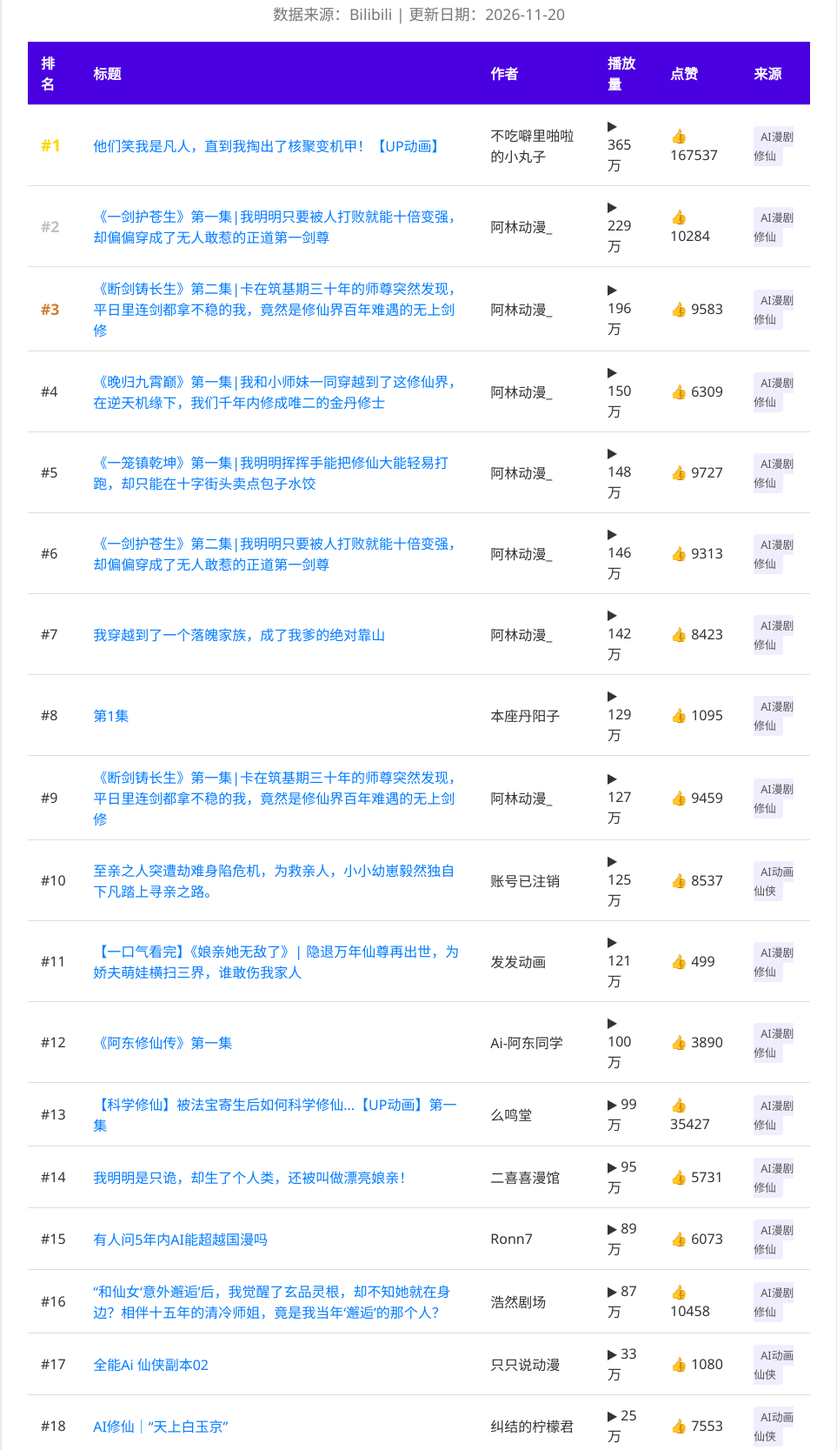
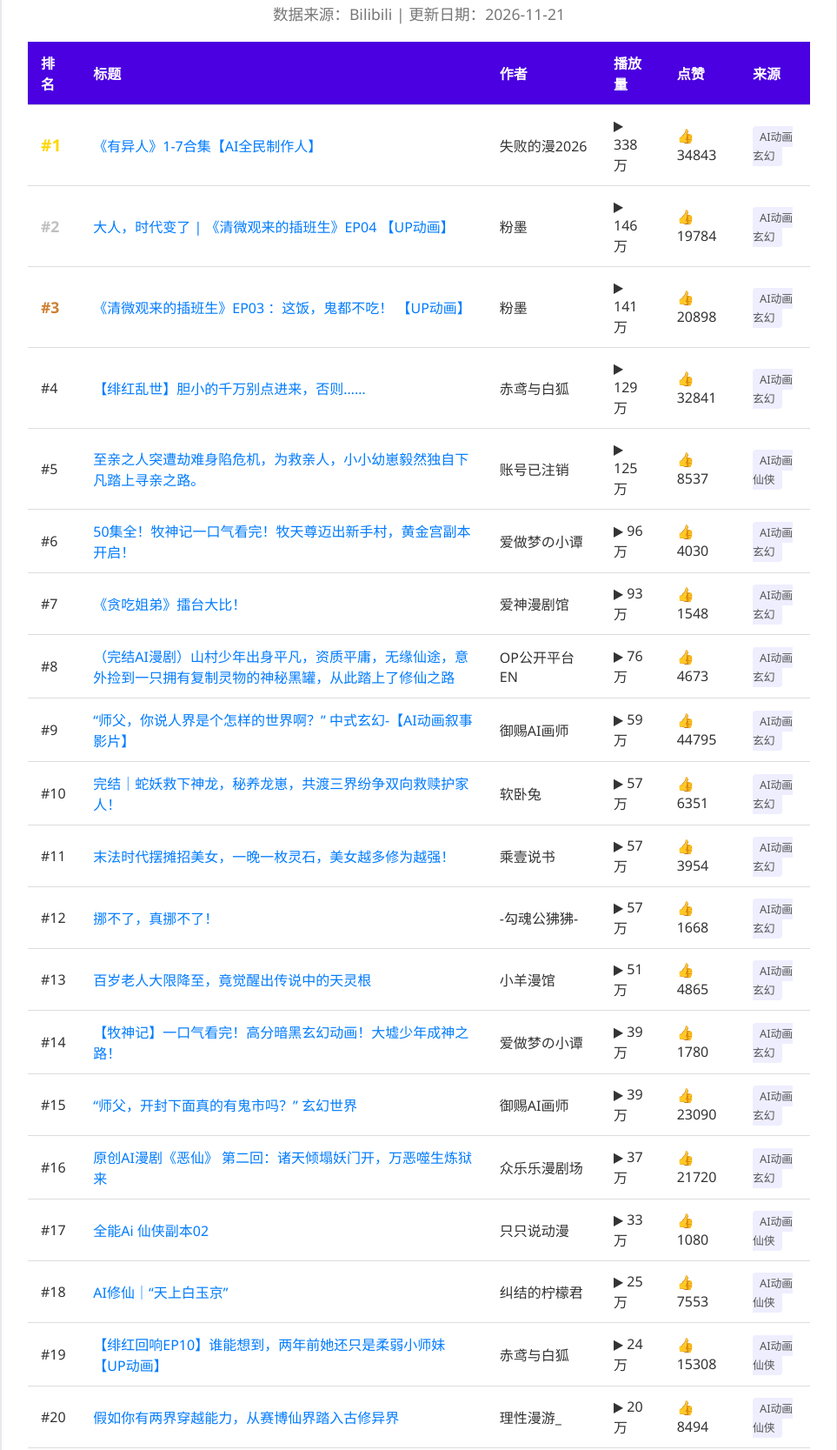
Before and after one commit to SisiSpirit/ai-comic-rank, a plain HTML site: page index.html in a window 1280 px wide. Shown: the part 153-1820 px from the top of the page at 87% size, without its empty margins (158-1121 px from the left). Drawn offline with Linux system fonts and the light colour scheme.

Commit message:
Auto-update rank data 2026-11-21

```diff
--- a/index.html
+++ b/index.html
@@ -4,7 +4,7 @@
     <head>
         <meta charset="UTF-8">
         <meta name="viewport" content="width=device-width, initial-scale=1.0">
-        <title>AI漫剧每日排行榜 (更新于 2026-11-20)</title>
+        <title>AI漫剧每日排行榜 (更新于 2026-11-21)</title>
         <style>
             body { font-family: 'Segoe UI', Tahoma, Geneva, Verdana, sans-serif; background-color: #f4f4f9; color: #333; margin: 0; padding: 20px; }
             .container { max-width: 900px; margin: auto; background: white; padding: 30px; border-radius: 12px; box-shadow: 0 4px 15px rgba(0,0,0,0.1); }
@@ -25,7 +25,7 @@
     <body>
         <div class="container">
             <h1>🎬 AI玄幻/仙侠漫剧排行榜</h1>
-            <div class="date">数据来源：Bilibili | 更新日期：2026-11-20</div>
+            <div class="date">数据来源：Bilibili | 更新日期：2026-11-21</div>
             <table>
                 <thead>
                     <tr>
@@ -41,87 +41,42 @@
 
                     <tr>
                         <td class="rank-1">#1</td>
-                        <td><a href="https://www.bilibili.com/video/BV1oKAZzLEHm" target="_blank">他们笑我是凡人，直到我掏出了核聚变机甲！【UP动画】</a></td>
-                        <td>不吃噼里啪啦的小丸子</td>
-                        <td>▶ 365万</td>
-                        <td>👍 167537</td>
-                        <td><span class="tag">AI漫剧 修仙</span></td>
+                        <td><a href="https://www.bilibili.com/video/BV1srp76mEcj" target="_blank">《有异人》1-7合集【AI全民制作人】</a></td>
+                        <td>失败的漫2026</td>
+                        <td>▶ 338万</td>
+                        <td>👍 34843</td>
+                        <td><span class="tag">AI动画 玄幻</span></td>
                     </tr>
 
                     <tr>
                         <td class="rank-2">#2</td>
-                        <td><a href="https://www.bilibili.com/video/BV1MnVh6MEuY" target="_blank">《一剑护苍生》第一集|我明明只要被人打败就能十倍变强，却偏偏穿成了无人敢惹的正道第一剑尊</a></td>
-                        <td>阿林动漫_</td>
-                        <td>▶ 229万</td>
-                        <td>👍 10284</td>
-                        <td><span class="tag">AI漫剧 修仙</span></td>
+                        <td><a href="https://www.bilibili.com/video/BV1kyW26wEV3" target="_blank">大人，时代变了 | 《清微观来的插班生》EP04 【UP动画】</a></td>
+                        <td>粉墨</td>
+                        <td>▶ 146万</td>
+                        <td>👍 19784</td>
+                        <td><span class="tag">AI动画 玄幻</span></td>
                     </tr>
 
                     <tr>
                         <td class="rank-3">#3</td>
-                        <td><a href="https://www.bilibili.com/video/BV1c7E96KE4m" target="_blank">《断剑铸长生》第二集|卡在筑基期三十年的师尊突然发现，平日里连剑都拿不稳的我，竟然是修仙界百年难遇的无上剑修</a></td>
-                        <td>阿林动漫_</td>
-                        <td>▶ 196万</td>
-                        <td>👍 9583</td>
-                        <td><span class="tag">AI漫剧 修仙</span></td>
+                        <td><a href="https://www.bilibili.com/video/BV1nHxv6KELZ" target="_blank">《清微观来的插班生》EP03 ：这饭，鬼都不吃！ 【UP动画】</a></td>
+                        <td>粉墨</td>
+                        <td>▶ 141万</td>
+                        <td>👍 20898</td>
+                        <td><span class="tag">AI动画 玄幻</span></td>
                     </tr>
 
                     <tr>
                         <td class="">#4</td>
-                        <td><a href="https://www.bilibili.com/video/BV1DFjn6DEgv" target="_blank">《晚归九霄巅》第一集|我和小师妹一同穿越到了这修仙界，在逆天机缘下，我们千年内修成唯二的金丹修士</a></td>
-                        <td>阿林动漫_</td>
-                        <td>▶ 150万</td>
-                        <td>👍 6309</td>
-                        <td><span class="tag">AI漫剧 修仙</span></td>
+                        <td><a href="https://www.bilibili.com/video/BV1XmdgBxEMM" target="_blank">【绯红乱世】胆小的千万别点进来，否则……</a></td>
+                        <td>赤鸢与白狐</td>
+                        <td>▶ 129万</td>
+                        <td>👍 32841</td>
+                        <td><span class="tag">AI动画 玄幻</span></td>
                     </tr>
 
                     <tr>
                         <td class="">#5</td>
-                        <td><a href="https://www.bilibili.com/video/BV1JTVq6gE6s" target="_blank">《一笼镇乾坤》第一集|我明明挥挥手能把修仙大能轻易打跑，却只能在十字街头卖点包子水饺</a></td>
-                        <td>阿林动漫_</td>
-                        <td>▶ 148万</td>
-                        <td>👍 9727</td>
-                        <td><span class="tag">AI漫剧 修仙</span></td>
-                    </tr>
-
-                    <tr>
-                        <td class="">#6</td>
-                        <td><a href="https://www.bilibili.com/video/BV1MnVh6TEcW" target="_blank">《一剑护苍生》第二集|我明明只要被人打败就能十倍变强，却偏偏穿成了无人敢惹的正道第一剑尊</a></td>
-                        <td>阿林动漫_</td>
-                        <td>▶ 146万</td>
-                        <td>👍 9313</td>
-                        <td><span class="tag">AI漫剧 修仙</span></td>
-                    </tr>
-
-                    <tr>
-                        <td class="">#7</td>
-                        <td><a href="https://www.bilibili.com/video/BV1rqRQBnEjJ" target="_blank">我穿越到了一个落魄家族，成了我爹的绝对靠山</a></td>
-                        <td>阿林动漫_</td>
-                        <td>▶ 142万</td>
-                        <td>👍 8423</td>
-                        <td><span class="tag">AI漫剧 修仙</span></td>
-                    </tr>
-
-                    <tr>
-                        <td class="">#8</td>
-                        <td><a href="https://www.bilibili.com/video/BV1oVhW6zE5P" target="_blank">第1集</a></td>
-                        <td>本座丹阳子</td>
-                        <td>▶ 129万</td>
-                        <td>👍 1095</td>
-                        <td><span class="tag">AI漫剧 修仙</span></td>
-                    </tr>
-
-                    <tr>
-                        <td class="">#9</td>
-                        <td><a href="https://www.bilibili.com/video/BV1STE56zE4Y" target="_blank">《断剑铸长生》第一集|卡在筑基期三十年的师尊突然发现，平日里连剑都拿不稳的我，竟然是修仙界百年难遇的无上剑修</a></td>
-                        <td>阿林动漫_</td>
-                        <td>▶ 127万</td>
-                        <td>👍 9459</td>
-                        <td><span class="tag">AI漫剧 修仙</span></td>
-                    </tr>
-
-                    <tr>
-                        <td class="">#10</td>
                         <td><a href="https://www.bilibili.com/video/BV146MQ6jE5z" target="_blank">至亲之人突遭劫难身陷危机，为救亲人，小小幼崽毅然独自下凡踏上寻亲之路。</a></td>
                         <td>账号已注销</td>
                         <td>▶ 125万</td>
@@ -130,57 +85,102 @@
                     </tr>
 
                     <tr>
+                        <td class="">#6</td>
+                        <td><a href="https://www.bilibili.com/video/BV1K2n3zVEEP" target="_blank">50集全！牧神记一口气看完！牧天尊迈出新手村，黄金宫副本开启！</a></td>
+                        <td>爱做梦の小谭</td>
+                        <td>▶ 96万</td>
+                        <td>👍 4030</td>
+                        <td><span class="tag">AI动画 玄幻</span></td>
+                    </tr>
+
+                    <tr>
+                        <td class="">#7</td>
+                        <td><a href="https://www.bilibili.com/video/BV1NUDZBYECc" target="_blank">《贪吃姐弟》擂台大比！</a></td>
+                        <td>爱神漫剧馆</td>
+                        <td>▶ 93万</td>
+                        <td>👍 1548</td>
+                        <td><span class="tag">AI动画 玄幻</span></td>
+                    </tr>
+
+                    <tr>
+                        <td class="">#8</td>
+                        <td><a href="https://www.bilibili.com/video/BV14BYJ69E6B" target="_blank">（完结AI漫剧）山村少年出身平凡，资质平庸，无缘仙途，意外捡到一只拥有复制灵物的神秘黑罐，从此踏上了修仙之路</a></td>
+                        <td>OP公开平台EN</td>
+                        <td>▶ 76万</td>
+                        <td>👍 4673</td>
+                        <td><span class="tag">AI动画 玄幻</span></td>
+                    </tr>
+
+                    <tr>
+                        <td class="">#9</td>
+                        <td><a href="https://www.bilibili.com/video/BV1DDNizQE9c" target="_blank">“师父，你说人界是个怎样的世界啊？” 中式玄幻-【AI动画叙事影片】</a></td>
+                        <td>御赐AI画师</td>
+                        <td>▶ 59万</td>
+                        <td>👍 44795</td>
+                        <td><span class="tag">AI动画 玄幻</span></td>
+                    </tr>
+
+                    <tr>
+                        <td class="">#10</td>
+                        <td><a href="https://www.bilibili.com/video/BV14Dnm6KEiy" target="_blank">完结｜蛇妖救下神龙，秘养龙崽，共渡三界纷争双向救赎护家人！</a></td>
+                        <td>软卧兔</td>
+                        <td>▶ 57万</td>
+                        <td>👍 6351</td>
+                        <td><span class="tag">AI动画 玄幻</span></td>
+                    </tr>
+
+                    <tr>
                         <td class="">#11</td>
-                        <td><a href="https://www.bilibili.com/video/BV1PKtC6KEge" target="_blank">【一口气看完】《娘亲她无敌了》| 隐退万年仙尊再出世，为娇夫萌娃横扫三界，谁敢伤我家人</a></td>
-                        <td>发发动画</td>
-                        <td>▶ 121万</td>
-                        <td>👍 499</td>
-                        <td><span class="tag">AI漫剧 修仙</span></td>
+                        <td><a href="https://www.bilibili.com/video/BV14hQGB3ETc" target="_blank">末法时代摆摊招美女，一晚一枚灵石，美女越多修为越强！</a></td>
+                        <td>乘壹说书</td>
+                        <td>▶ 57万</td>
+                        <td>👍 3954</td>
+                        <td><span class="tag">AI动画 玄幻</span></td>
                     </tr>
 
                     <tr>
                         <td class="">#12</td>
-                        <td><a href="https://www.bilibili.com/video/BV1BNLP6JEoN" target="_blank">《阿东修仙传》第一集</a></td>
-                        <td>Ai-阿东同学</td>
-                        <td>▶ 100万</td>
-                        <td>👍 3890</td>
-                        <td><span class="tag">AI漫剧 修仙</span></td>
+                        <td><a href="https://www.bilibili.com/video/BV18DypzkEjZ" target="_blank">挪不了，真挪不了！</a></td>
+                        <td>-勾魂公狒狒-</td>
+                        <td>▶ 57万</td>
+                        <td>👍 1668</td>
+                        <td><span class="tag">AI动画 玄幻</span></td>
                     </tr>
 
                     <tr>
                         <td class="">#13</td>
-                        <td><a href="https://www.bilibili.com/video/BV1rT5e6iEB3" target="_blank">【科学修仙】被法宝寄生后如何科学修仙...【UP动画】第一集</a></td>
-                        <td>么鸣堂</td>
-                        <td>▶ 99万</td>
-                        <td>👍 35427</td>
-                        <td><span class="tag">AI漫剧 修仙</span></td>
+                        <td><a href="https://www.bilibili.com/video/BV1tkDWBzETq" target="_blank">百岁老人大限降至，竟觉醒出传说中的天灵根</a></td>
+                        <td>小羊漫馆</td>
+                        <td>▶ 51万</td>
+                        <td>👍 4865</td>
+                        <td><span class="tag">AI动画 玄幻</span></td>
                     </tr>
 
                     <tr>
                         <td class="">#14</td>
-                        <td><a href="https://www.bilibili.com/video/BV1PNdaBvEMp" target="_blank">我明明是只诡，却生了个人类，还被叫做漂亮娘亲！</a></td>
-                        <td>二喜喜漫馆</td>
-                        <td>▶ 95万</td>
-                        <td>👍 5731</td>
-                        <td><span class="tag">AI漫剧 修仙</span></td>
+                        <td><a href="https://www.bilibili.com/video/BV1KekHYEEgH" target="_blank">【牧神记】一口气看完！高分暗黑玄幻动画！大墟少年成神之路！</a></td>
+                        <td>爱做梦の小谭</td>
+                        <td>▶ 39万</td>
+                        <td>👍 1780</td>
+                        <td><span class="tag">AI动画 玄幻</span></td>
                     </tr>
 
                     <tr>
                         <td class="">#15</td>
-                        <td><a href="https://www.bilibili.com/video/BV18GpC6YEsC" target="_blank">有人问5年内AI能超越国漫吗</a></td>
-                        <td>Ronn7</td>
-                        <td>▶ 89万</td>
-                        <td>👍 6073</td>
-                        <td><span class="tag">AI漫剧 修仙</span></td>
+                        <td><a href="https://www.bilibili.com/video/BV1P57kzREXk" target="_blank">“师父，开封下面真的有鬼市吗？” 玄幻世界</a></td>
+                        <td>御赐AI画师</td>
+                        <td>▶ 39万</td>
+                        <td>👍 23090</td>
+                        <td><span class="tag">AI动画 玄幻</span></td>
                     </tr>
 
                     <tr>
                         <td class="">#16</td>
-                        <td><a href="https://www.bilibili.com/video/BV1YJo1BxE8z" target="_blank">“和仙女‘意外邂逅’后，我觉醒了玄品灵根，却不知她就在身边？相伴十五年的清冷师姐，竟是我当年‘邂逅’的那个人？</a></td>
-                        <td>浩然剧场</td>
-                        <td>▶ 87万</td>
-                        <td>👍 10458</td>
-                        <td><span class="tag">AI漫剧 修仙</span></td>
+                        <td><a href="https://www.bilibili.com/video/BV18KAhzbE7C" target="_blank">原创AI漫剧《恶仙》 第二回：诸天倾塌妖门开，万恶噬生炼狱来</a></td>
+                        <td>众乐乐漫剧场</td>
+                        <td>▶ 37万</td>
+                        <td>👍 21720</td>
+                        <td><span class="tag">AI动画 玄幻</span></td>
                     </tr>
 
                     <tr>
@@ -212,6 +212,15 @@
 
                     <tr>
                         <td class="">#20</td>
+                        <td><a href="https://www.bilibili.com/video/BV13zs46ZEoF" target="_blank">假如你有两界穿越能力，从赛博仙界踏入古修异界</a></td>
+                        <td>理性漫游_</td>
+                        <td>▶ 20万</td>
+                        <td>👍 8494</td>
+                        <td><span class="tag">AI动画 仙侠</span></td>
+                    </tr>
+
+                    <tr>
+                        <td class="">#21</td>
                         <td><a href="https://www.bilibili.com/video/BV1qA411R72W" target="_blank">全能Ai 仙侠副本20</a></td>
                         <td>只只说动漫</td>
                         <td>▶ 20万</td>
@@ -220,34 +229,43 @@
                     </tr>
 
                     <tr>
-                        <td class="">#21</td>
+                        <td class="">#22</td>
                         <td><a href="https://www.bilibili.com/video/BV1FmpQzQE4f" target="_blank">《凡人修仙传》第三季杨洋版韩立结婴，影视级自制AI动画，</a></td>
                         <td>风行映画VFX-AI</td>
                         <td>▶ 19万</td>
-                        <td>👍 5943</td>
-                        <td><span class="tag">AI动画 仙侠</span></td>
-                    </tr>
-
-                    <tr>
-                        <td class="">#22</td>
-                        <td><a href="https://www.bilibili.com/video/BV1Gubx6PEVd" target="_blank">大女主战力天花板！她一拔剑，整座战场瞬间安静了【AI全民制作人】</a></td>
-                        <td>Sakura-o1</td>
-                        <td>▶ 14万</td>
-                        <td>👍 2309</td>
+                        <td>👍 5947</td>
                         <td><span class="tag">AI动画 仙侠</span></td>
                     </tr>
 
                     <tr>
                         <td class="">#23</td>
-                        <td><a href="https://www.bilibili.com/video/BV1fFTq6pEoh" target="_blank">神坛之下05｜万法有价，生死无门.</a></td>
-                        <td>阿墩的AI小剧场</td>
-                        <td>▶ 11万</td>
-                        <td>👍 3148</td>
+                        <td><a href="https://www.bilibili.com/video/BV1Gubx6PEVd" target="_blank">大女主战力天花板！她一拔剑，整座战场瞬间安静了【AI全民制作人】</a></td>
+                        <td>Sakura-o1</td>
+                        <td>▶ 14万</td>
+                        <td>👍 2310</td>
                         <td><span class="tag">AI动画 仙侠</span></td>
                     </tr>
 
                     <tr>
                         <td class="">#24</td>
+                        <td><a href="https://www.bilibili.com/video/BV1fFTq6pEoh" target="_blank">神坛之下05｜万法有价，生死无门.</a></td>
+                        <td>阿墩的AI小剧场</td>
+                        <td>▶ 11万</td>
+                        <td>👍 3150</td>
+                        <td><span class="tag">AI动画 仙侠</span></td>
+                    </tr>
+
+                    <tr>
+                        <td class="">#25</td>
+                        <td><a href="https://www.bilibili.com/video/BV1Yk4R6jEXE" target="_blank">《七界传说》官方1版ai漫剧持续更新中</a></td>
+                        <td>七界传说-官方AI漫剧</td>
+                        <td>▶ 10万</td>
+                        <td>👍 964</td>
+                        <td><span class="tag">AI动画 仙侠</span></td>
+                    </tr>
+
+                    <tr>
+                        <td class="">#26</td>
                         <td><a href="https://www.bilibili.com/video/BV1vY411X7g2" target="_blank">以彼之道还施彼身 全能Ai仙侠副本21</a></td>
                         <td>只只说动漫</td>
                         <td>▶ 10万</td>
@@ -256,56 +274,38 @@
                     </tr>
 
                     <tr>
-                        <td class="">#25</td>
-                        <td><a href="https://www.bilibili.com/video/BV1Yk4R6jEXE" target="_blank">《七界传说》官方1版ai漫剧持续更新中</a></td>
-                        <td>七界传说-官方AI漫剧</td>
-                        <td>▶ 10万</td>
-                        <td>👍 946</td>
-                        <td><span class="tag">AI动画 仙侠</span></td>
-                    </tr>
-
-                    <tr>
-                        <td class="">#26</td>
+                        <td class="">#27</td>
                         <td><a href="https://www.bilibili.com/video/BV1hujB6BE1K" target="_blank">“师父，人间烟火真能抚平修行的孤寂吗？” 东方幻想</a></td>
                         <td>御赐AI画师</td>
                         <td>▶ 9万</td>
-                        <td>👍 8888</td>
-                        <td><span class="tag">AI动画 仙侠</span></td>
-                    </tr>
-
-                    <tr>
-                        <td class="">#27</td>
-                        <td><a href="https://www.bilibili.com/video/BV1ucFbzLEgF" target="_blank">八荒曲：永宁州篇丨第一集丨鬼谷八荒同人动画丨【B站AI创作大赛-开放赛道】</a></td>
-                        <td>L大叔与猫</td>
-                        <td>▶ 7万</td>
-                        <td>👍 4778</td>
+                        <td>👍 8893</td>
                         <td><span class="tag">AI动画 仙侠</span></td>
                     </tr>
 
                     <tr>
                         <td class="">#28</td>
-                        <td><a href="https://www.bilibili.com/video/BV1AjLU6DEJi" target="_blank">【完整修订版】《堕入魔道后圈养师尊》原创仙侠，一口气看完，调整了背景音乐问题，增加了故事情节。</a></td>
-                        <td>南晚__原创漫剧</td>
+                        <td><a href="https://www.bilibili.com/video/BV1ucFbzLEgF" target="_blank">八荒曲：永宁州篇丨第一集丨鬼谷八荒同人动画丨【B站AI创作大赛-开放赛道】</a></td>
+                        <td>L大叔与猫</td>
                         <td>▶ 7万</td>
-                        <td>👍 2724</td>
+                        <td>👍 4790</td>
                         <td><span class="tag">AI动画 仙侠</span></td>
                     </tr>
 
                     <tr>
                         <td class="">#29</td>
-                        <td><a href="https://www.bilibili.com/video/BV1nPhAzKE8c" target="_blank">《我是修仙世界里的NPC》楔子5</a></td>
-                        <td>饺子先生NPC</td>
+                        <td><a href="https://www.bilibili.com/video/BV1AjLU6DEJi" target="_blank">【完整修订版】《堕入魔道后圈养师尊》原创仙侠，一口气看完，调整了背景音乐问题，增加了故事情节。</a></td>
+                        <td>南晚__原创漫剧</td>
                         <td>▶ 7万</td>
-                        <td>👍 3520</td>
+                        <td>👍 2728</td>
                         <td><span class="tag">AI动画 仙侠</span></td>
                     </tr>
 
                     <tr>
                         <td class="">#30</td>
-                        <td><a href="https://www.bilibili.com/video/BV1Q6cqzCEAK" target="_blank">原创仙侠动画｜《老奴魂  霓裳躯》第一集 夺舍圣女 褪凡入仙</a></td>
-                        <td>宋玉的小挂件</td>
-                        <td>▶ 6万</td>
-                        <td>👍 710</td>
+                        <td><a href="https://www.bilibili.com/video/BV1nPhAzKE8c" target="_blank">《我是修仙世界里的NPC》楔子5</a></td>
+                        <td>饺子先生NPC</td>
+                        <td>▶ 7万</td>
+                        <td>👍 3521</td>
                         <td><span class="tag">AI动画 仙侠</span></td>
                     </tr>
 
```
Also changed, not shown: data/rank_2026-11-21.csv (added, +31 -0 lines).
